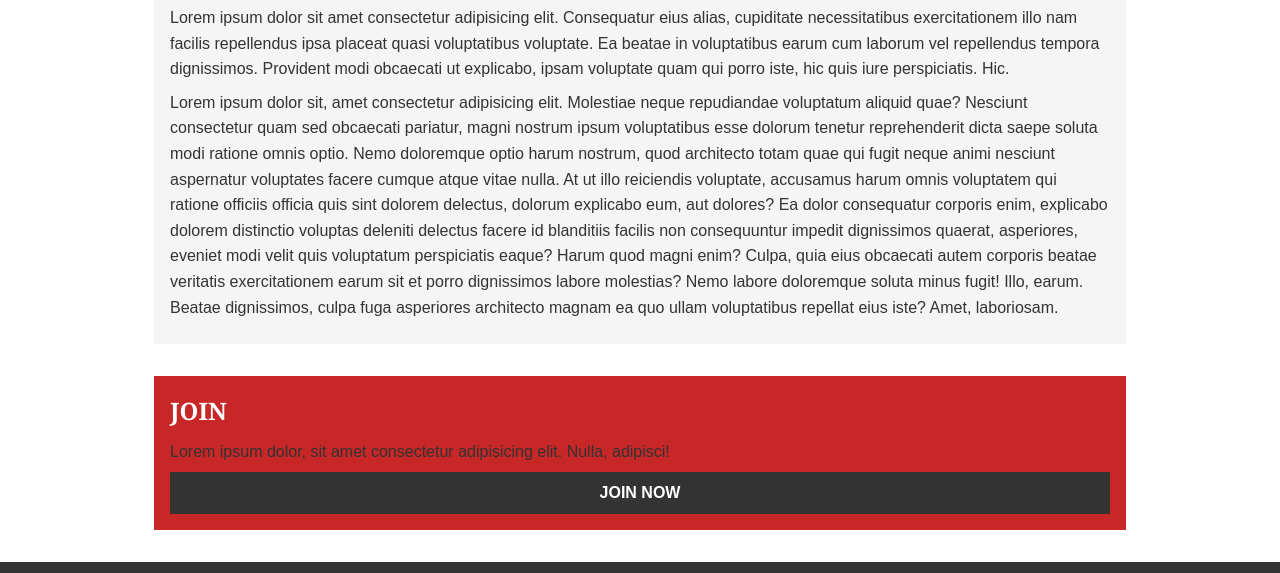
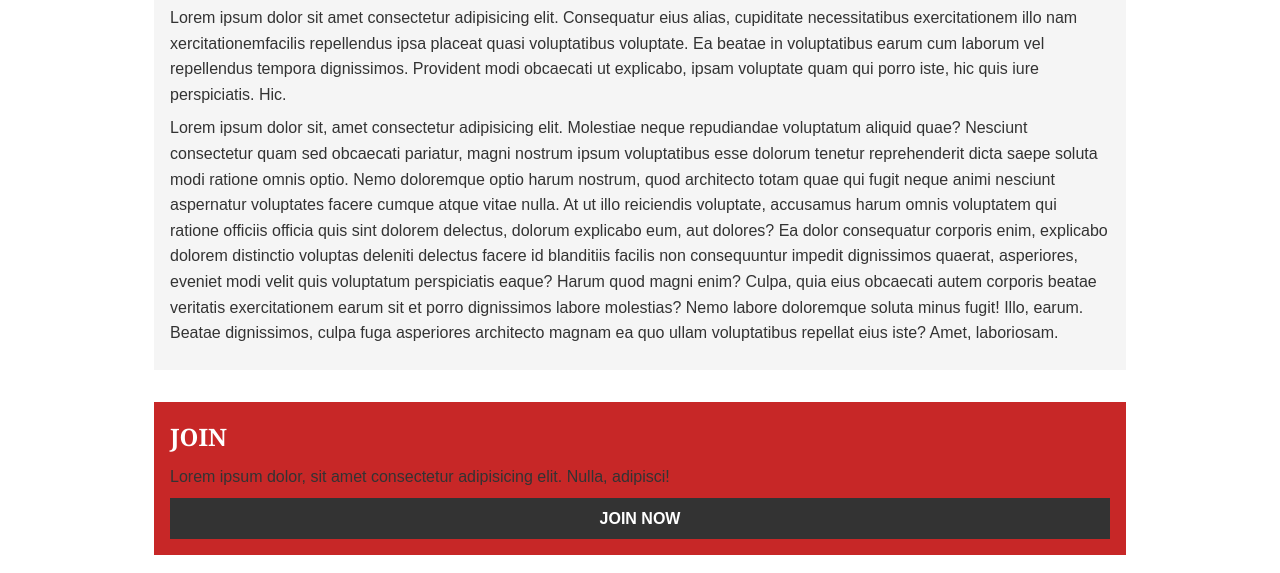
Before and after one commit to kiche-allan/NewsGrid-Website, a plain HTML site: page about.html in a window 1280 px wide. Shown: the part 227-800 px from the top of the page. Drawn offline with Linux system fonts and the light colour scheme.

Commit message:
changed the article.html

```diff
--- a/about.html
+++ b/about.html
@@ -33,7 +33,7 @@
             <div class="page-container">
                 <article class="card">
                     <h1 class="l-heading">ABOUT MY BLOG SITE</h1>
-                    <p>Lorem ipsum dolor sit amet consectetur adipisicing elit. Consequatur eius alias, cupiditate necessitatibus exercitationem illo nam facilis repellendus ipsa placeat quasi voluptatibus voluptate. Ea beatae in voluptatibus earum cum laborum vel repellendus tempora dignissimos. Provident modi obcaecati ut explicabo, ipsam voluptate quam qui porro iste, hic quis iure perspiciatis. Hic.</p>
+                    <p>Lorem ipsum dolor sit amet consectetur adipisicing elit. Consequatur eius alias, cupiditate necessitatibus exercitationem illo nam  xercitationemfacilis repellendus ipsa placeat quasi voluptatibus voluptate. Ea beatae in voluptatibus earum cum laborum vel repellendus tempora dignissimos. Provident modi obcaecati ut explicabo, ipsam voluptate quam qui porro iste, hic quis iure perspiciatis. Hic.</p>
                     <p>Lorem ipsum dolor sit, amet consectetur adipisicing elit. Molestiae neque repudiandae voluptatum aliquid quae? Nesciunt consectetur quam sed obcaecati pariatur, magni nostrum ipsum voluptatibus esse dolorum tenetur reprehenderit dicta saepe soluta modi ratione omnis optio. Nemo doloremque optio harum nostrum, quod architecto totam quae qui fugit neque animi nesciunt aspernatur voluptates facere cumque atque vitae nulla. At ut illo reiciendis voluptate, accusamus harum omnis voluptatem qui ratione officiis officia quis sint dolorem delectus, dolorum explicabo eum, aut dolores? Ea dolor consequatur corporis enim, explicabo dolorem distinctio voluptas deleniti delectus facere id blanditiis facilis non consequuntur impedit dignissimos quaerat, asperiores, eveniet modi velit quis voluptatum perspiciatis eaque? Harum quod magni enim? Culpa, quia eius obcaecati autem corporis beatae veritatis exercitationem earum sit et porro dignissimos labore molestias? Nemo labore doloremque soluta minus fugit! Illo, earum. Beatae dignissimos, culpa fuga asperiores architecto magnam ea quo ullam voluptatibus repellat eius iste? Amet, laboriosam.</p>
                 </article>
                 <aside class="card bg-primary">
```
